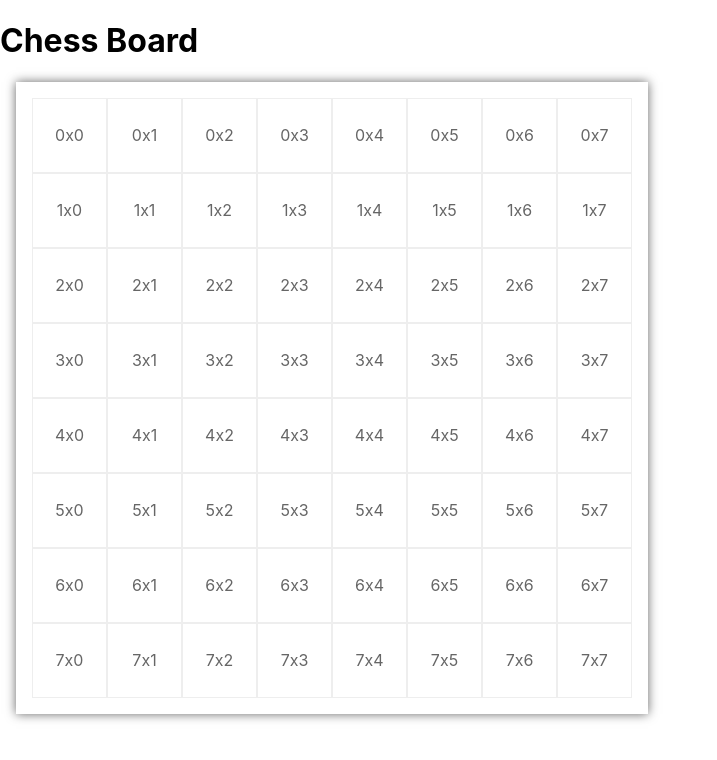
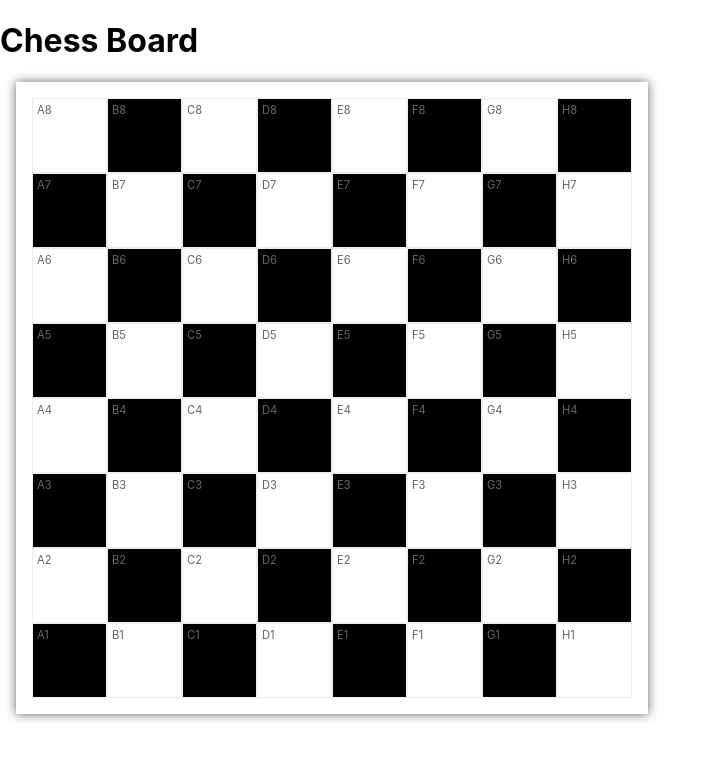
Before and after one commit to sharkich/chess-board, a React (Create React App) app: page / in a window 1280 px wide. Shown: the top 760 px of the page, without its empty margins (0-717 px from the left). Built offline with nearby package versions, Linux system fonts and the light colour scheme.

Commit message:
show board v2

```diff
--- a/src/App.css
+++ b/src/App.css
@@ -26,6 +26,13 @@
 
 .cell.black {
     background: #000;
+}
+
+.cell__name {
+    position: absolute;
+    top: 4px;
+    left: 4px;
+    font-size: 70%;
 }
 
 .cell.white {
--- a/src/config/BOARD.ts
+++ b/src/config/BOARD.ts
@@ -1,5 +1,5 @@
+import { ChessPieceColor } from '../interfaces/ChessPieceColor';
 import { ChessBoard } from '../models/ChessBoard';
-import { ChessPieceColor } from '../models/ChessPieceColor';
 import { KingChessPiece } from '../models/ChessPieces/KingChessPiece';
 import { ChessSquare } from '../models/ChessSquare';
 
--- /dev/null
+++ b/src/interfaces/ChessSquareColor.ts
@@ -0,0 +1,4 @@
+export enum ChessSquareColor {
+  White = 'white',
+  Black = 'black'
+}
--- a/src/interfaces/IChessPiece.ts
+++ b/src/interfaces/IChessPiece.ts
@@ -1,6 +1,6 @@
+import { ChessPieceColor } from './ChessPieceColor';
 import { IChessBoardWithPieces } from './IChessBoardWithPieces';
 import { IChessSquare } from './IChessSquare';
-import { ChessPieceColor } from '../models/ChessPieceColor';
 
 export interface IChessPiece {
   readonly color: ChessPieceColor;
--- a/src/models/ChessPiece.ts
+++ b/src/models/ChessPiece.ts
@@ -1,4 +1,4 @@
-import { ChessPieceColor } from './ChessPieceColor';
+import { ChessPieceColor } from '../interfaces/ChessPieceColor';
 import { IChessBoardWithPieces } from '../interfaces/IChessBoardWithPieces';
 import { IChessPiece } from '../interfaces/IChessPiece';
 import { IChessSquare } from '../interfaces/IChessSquare';
--- a/src/models/ChessSquare.ts
+++ b/src/models/ChessSquare.ts
@@ -1,5 +1,10 @@
+import { ChessSquareColor } from '../interfaces/ChessSquareColor';
 import { IChessSquare } from '../interfaces/IChessSquare';
 
 export class ChessSquare implements IChessSquare {
-  constructor(readonly row: number, readonly column: number) {}
+  readonly color: ChessSquareColor;
+
+  constructor(readonly row: number, readonly column: number) {
+    this.color = row % 2 ^ column % 2 ? ChessSquareColor.Black : ChessSquareColor.White;
+  }
 }
--- a/src/views/ChessBoardRowColumn.tsx
+++ b/src/views/ChessBoardRowColumn.tsx
@@ -1,5 +1,7 @@
 import { FC } from 'react';
 
+import { BOARD_SIZE } from '../config/BOARD';
+import { ChessSquareColor } from '../interfaces/ChessSquareColor';
 import { IChessSquareWithPiece } from '../interfaces/IChessSquareWithPiece';
 
 interface Props {
@@ -7,5 +9,11 @@ interface Props {
 }
 
 export const ChessBoardRowColumn: FC<Props> = ({ square }) => {
-  return <div className="cell">{`${square.row}x${square.column}`}</div>;
+  const colorClassName = square.color === ChessSquareColor.White ? 'white' : 'black';
+
+  return (
+    <div className={`cell ${colorClassName}`}>
+      <div className="cell__name">{`${String.fromCharCode(65 + square.column)}${BOARD_SIZE - square.row}`}</div>
+    </div>
+  );
 };
```
Also changed, not shown: src/interfaces/IChessSquare.ts (+5 -2 lines), src/interfaces/ChessPieceColor.ts (renamed from src/models/ChessPieceColor.ts).
